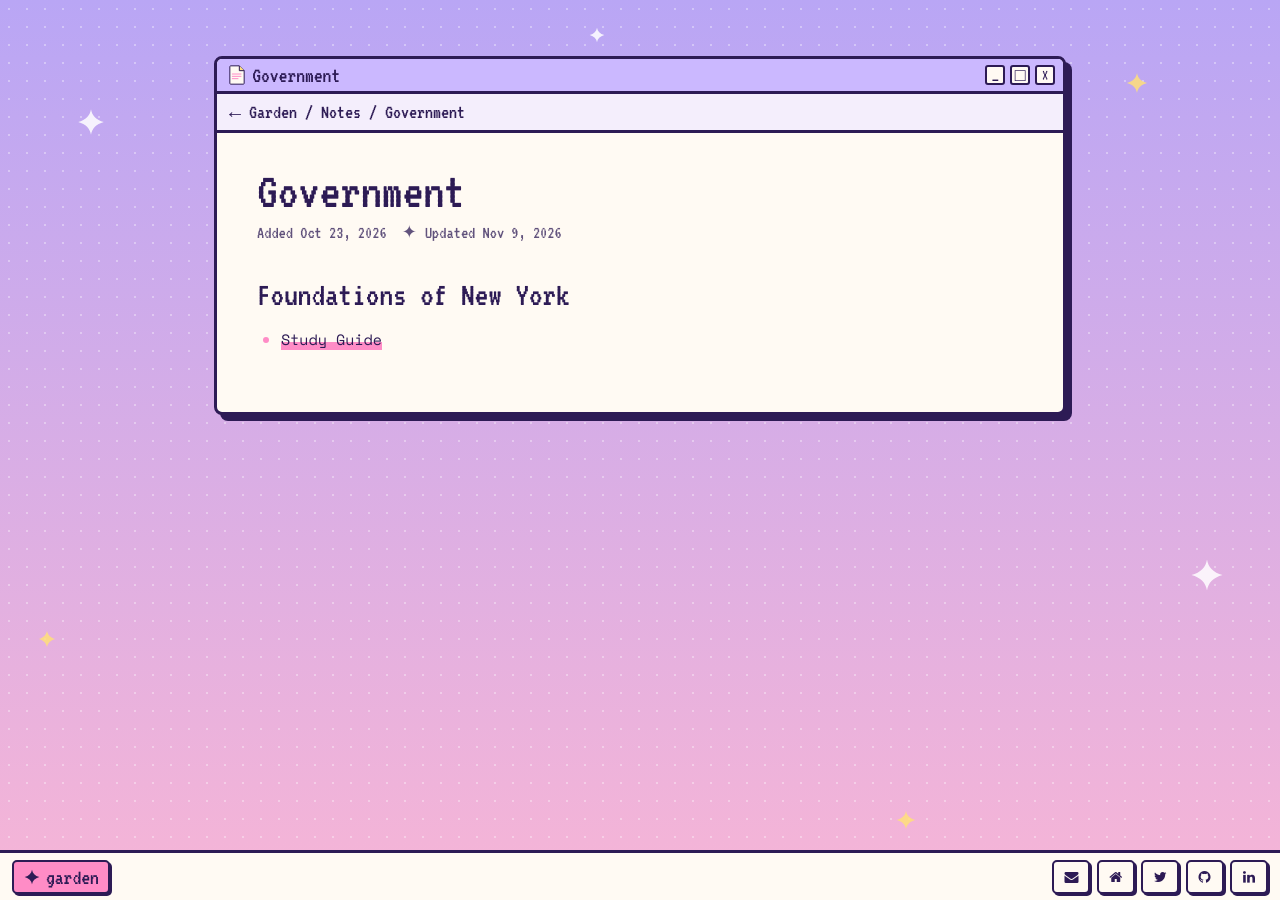
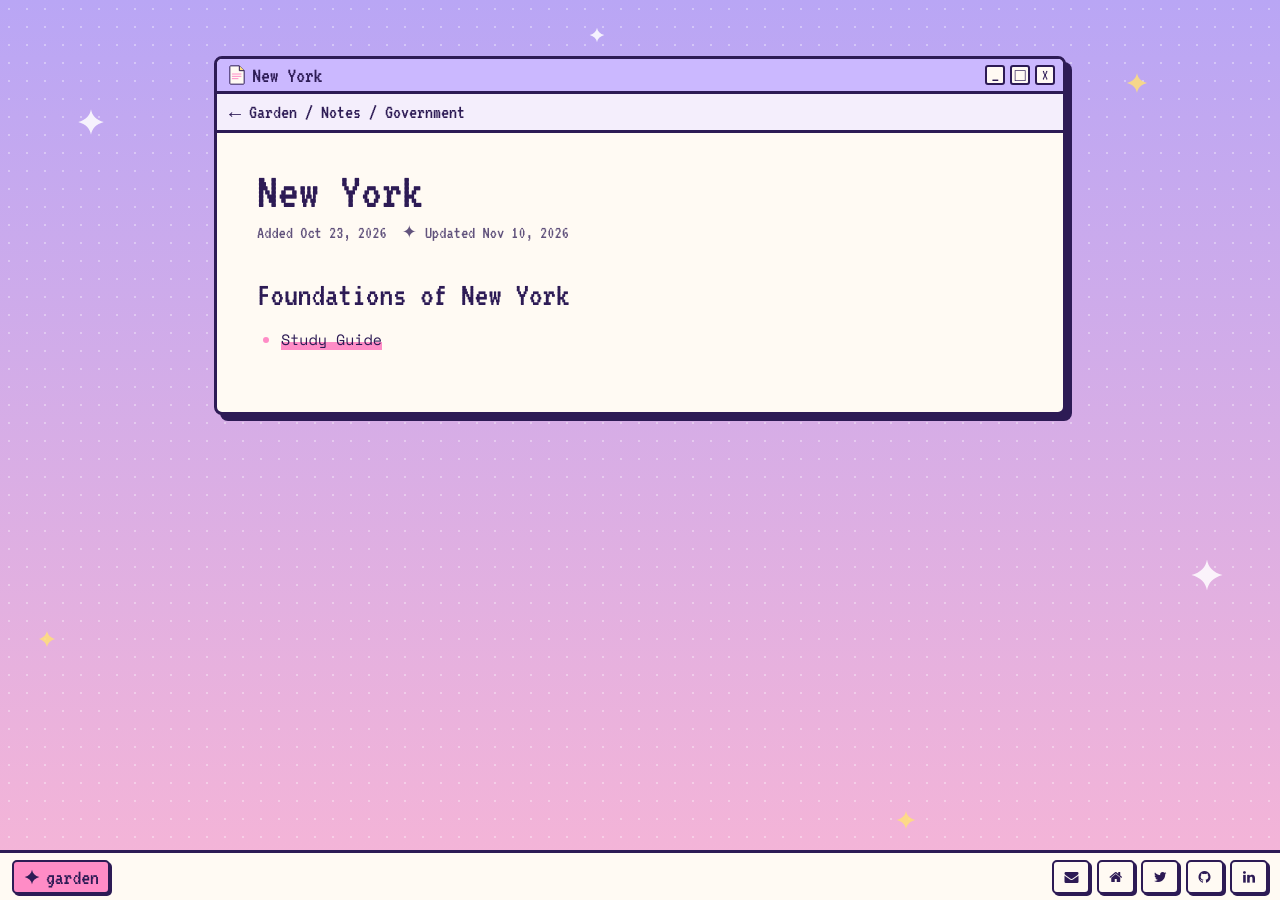
Before and after one commit to daphnepsy/garden, a Jekyll site: the page built from _notes/Notes/Government/Foundations of New York.md, in a window 1280 px wide. Built offline with Jekyll 4.4.1, drawn with Linux system fonts in a browser that asks for light colours; Markdown is read by kramdown in place of the engine named in the settings.

Commit message:
Update New York

```diff
--- a/_notes/Notes/Government/Foundations of New York.md
+++ b/_notes/Notes/Government/Foundations of New York.md
@@ -1,7 +1,7 @@
 ---
-title: "Government"
+title: "New York"
 added: 2026-10-23
-updated: 2026-11-09
+updated: 2026-11-10
 ---
 ## Foundations of New York
 - [Study Guide](https://claude.ai/artifact/Tv1sqFQkmWdjWsfgVu1dxF)
```
